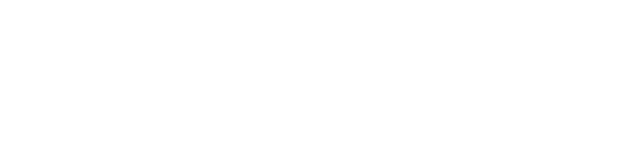
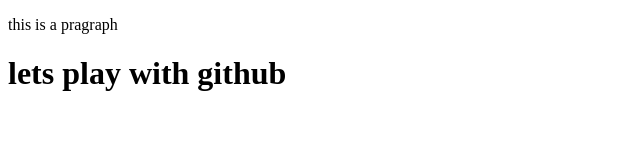
Before and after one commit to hridoykit/my-second-repo, a plain HTML site: page index.html in a window 1280 px wide. Shown: the whole page, without its empty margins (0-640 px from the left). Drawn offline with Linux system fonts and the light colour scheme.

Commit message:
added new code

```diff
--- a/index.html
+++ b/index.html
@@ -7,6 +7,7 @@
     <title>my second github repo</title>
 </head>
 <body>
-    <p></p>
+    <p>this is a pragraph </p>
+    <h1>lets play with github</h1>
 </body>
 </html>
```
